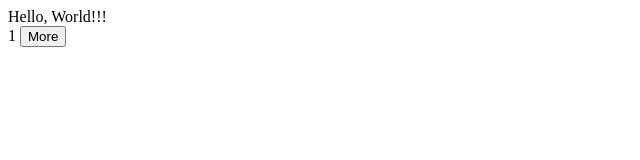
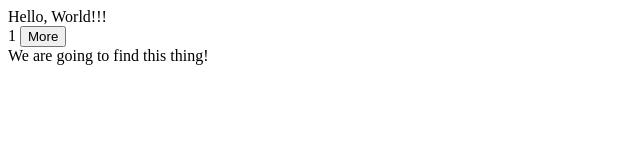
Before and after one commit to KevinEdwardBerry/git-me-out-of-this-mess, a plain HTML site: page index.html in a window 1280 px wide. Shown: the whole page, without its empty margins (0-640 px from the left). Drawn offline with Linux system fonts and the light colour scheme.

Commit message:
we are going to find this thing

```diff
--- a/index.html
+++ b/index.html
@@ -11,6 +11,9 @@
         <button type="button" id="more">More</button>
     </div>
     <div id="changeMe">
+    </div>
+    <div>
+        We are going to find this thing!
     </div>
 </body>
 <script>
```
